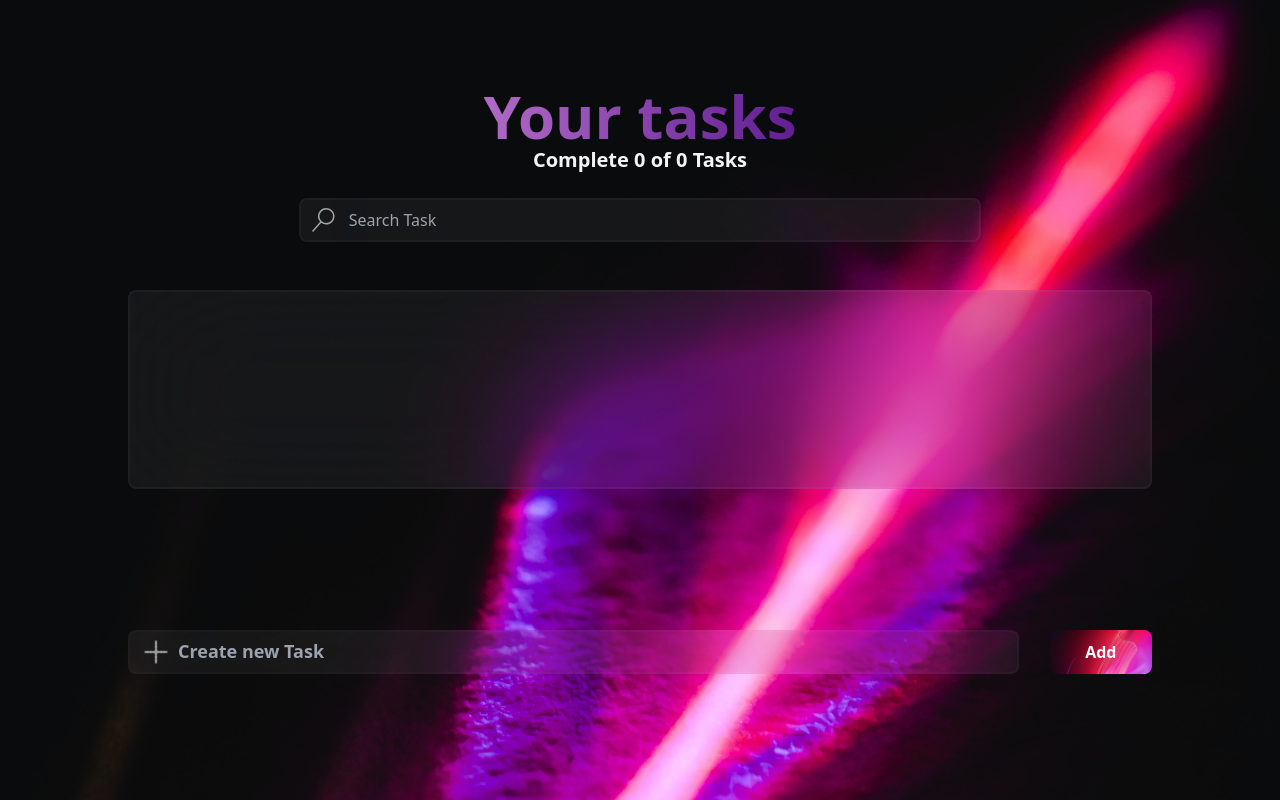
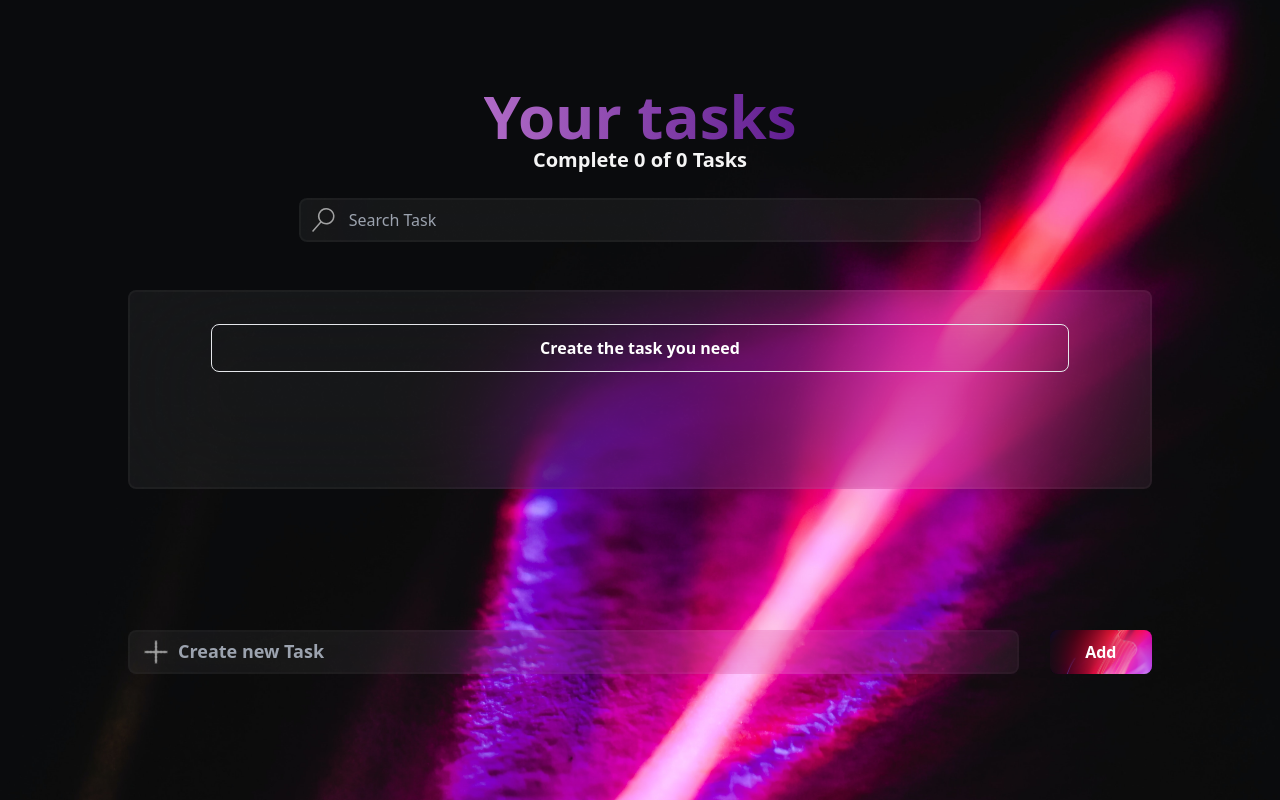
Before and after one commit to estebandelcid/To-Do, a React (Create React App) app: page / in a window 1280 px wide. Built offline with nearby package versions, Linux system fonts and the light colour scheme.

Commit message:
[change] using render props and new validation for not results matches

```diff
--- a/src/components/TodoList.jsx
+++ b/src/components/TodoList.jsx
@@ -1,7 +1,13 @@
 export const TodoList = (props) => {
   return (
     <ul className="w-11/12 flex flex-col items-center pt-8 pb-4 overscroll-y-contain overflow-y-auto scroll-smooth contenedor rounded-lg">
-      {props.children}
+      {props.loading && props.onLoading()}
+      {props.error && props.onError()}
+      {!props.loading && !props.totalTodos && props.onEmptyTodos()}
+      {!!props.totalTodos &&
+        !props.searchedTodos.length &&
+        props.onEmptySearch(props.searchValue)}
+      {(!props.loading && !props.error) && props.searchedTodos.map(props.render)}
     </ul>
   );
 };
```
